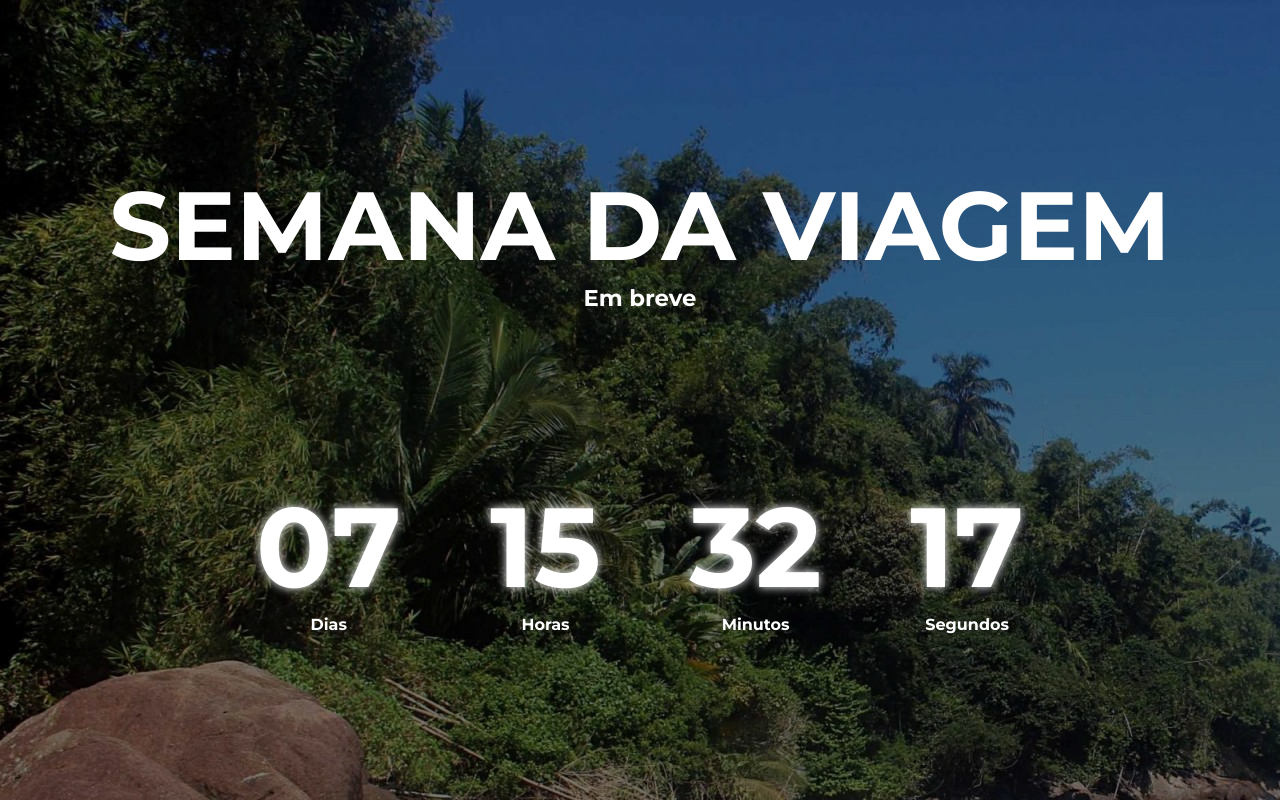
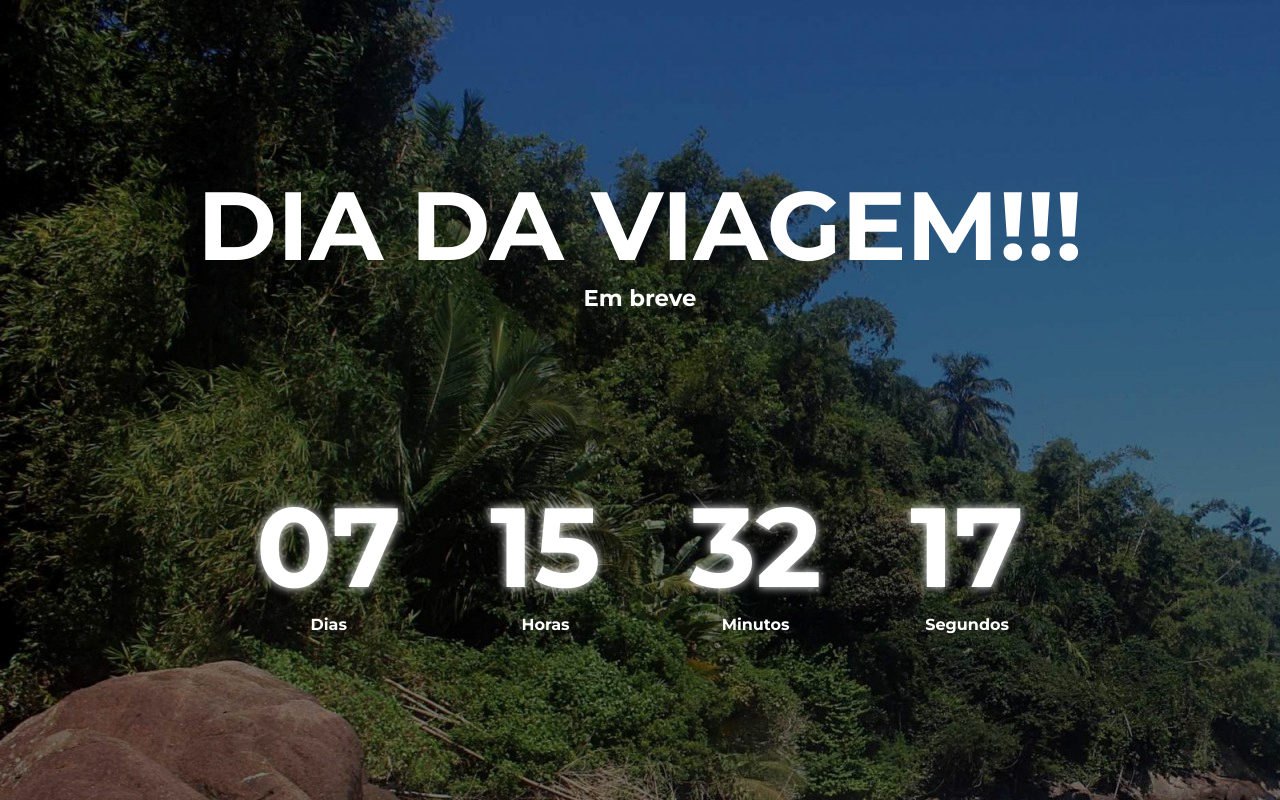
Before and after one commit to LucasFC2/CountDown, a plain HTML site: page index.html in a window 1280 px wide. Drawn offline with Linux system fonts and the light colour scheme.

Commit message:
Update index.html

```diff
--- a/index.html
+++ b/index.html
@@ -10,7 +10,7 @@
 <body>
     <div class="container">
         <div class='title'>
-            <h1>SEMANA DA VIAGEM</h1>
+            <h1>DIA DA VIAGEM!!!</h1>
             <p>Em breve</p>
         </div>
 
```
